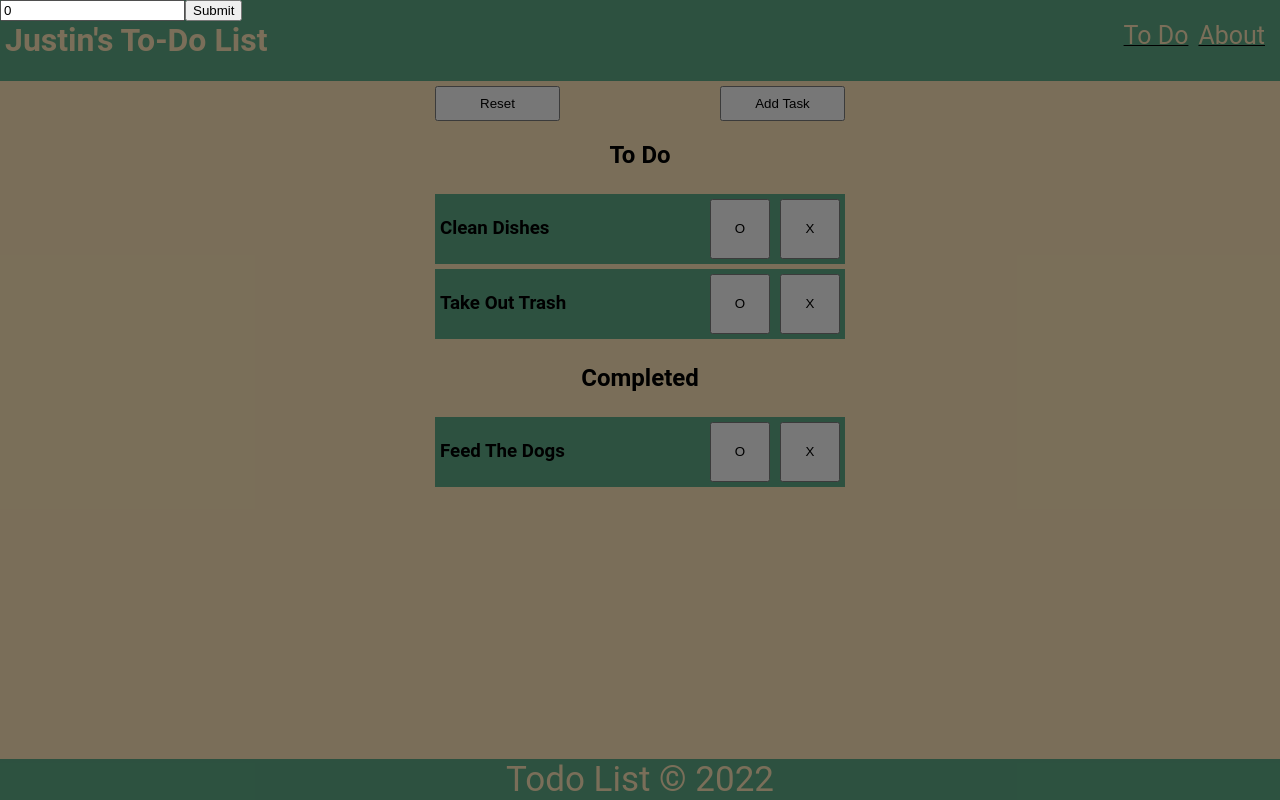
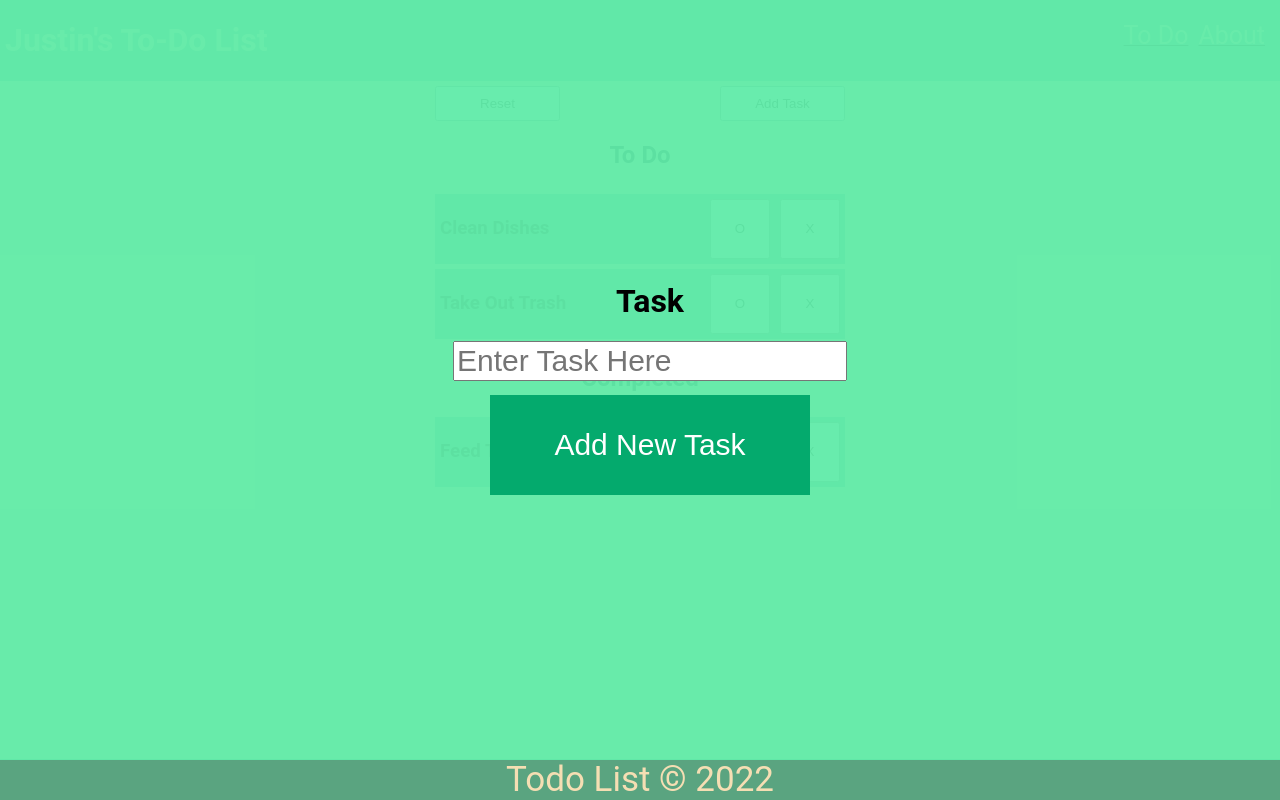
Before and after one commit to JustinMyerson/react-tasks-app, a React (Create React App) app: page /todos in a window 1280 px wide. Both pictures are taken after a click on the button "Add Task". Built offline with nearby package versions, Linux system fonts and the light colour scheme.

Commit message:
Add styling for add a task

```diff
--- a/src/Components/NewTodoForm/NewTodoForm.css
+++ b/src/Components/NewTodoForm/NewTodoForm.css
@@ -1,8 +1,37 @@
 .new-form-div {
+  display: flex;
+  flex-direction: column;
+  align-items: center;
+  justify-content: center;
   position: absolute;
   width: 100%;
-  height: 100%;
+  height: 92.5%;
   top: 0;
   left: 0;
-  background: rgba(0, 0, 0, 0.5);
+  background: rgba(97, 237, 170, 0.95);
+  padding: 10px;
 }
+
+.form {
+  display: flex;
+  flex-direction: column;
+  align-items: center;
+}
+
+.input-field {
+  margin-bottom: 10px;
+  font-size: 30px;
+}
+
+.submit-button {
+  background-color: #04aa6d;
+  border: none;
+  color: white;
+  padding: 8px 16px;
+  text-decoration: none;
+  margin: 4px 2px;
+  cursor: pointer;
+  width: 320px;
+  height: 100px;
+  font-size: 30px;
+}
--- a/src/Components/NewTodoForm/NewTodoForm.jsx
+++ b/src/Components/NewTodoForm/NewTodoForm.jsx
@@ -16,10 +16,16 @@ function AddTodoModal({ onAddNewTodo }) {
 
   return (
     <div className="new-form-div">
-      <form>
-        <input type="text" value={title} onChange={onTitleChange} />
-        <button type="submit" onClick={onFormSubmit}>
-          Submit
+      <form className="form">
+        <h1>Task</h1>
+        <input
+          className="input-field"
+          type="text"
+          placeholder="Enter Task Here"
+          onChange={onTitleChange}
+        />
+        <button className="submit-button" type="submit" onClick={onFormSubmit}>
+          Add New Task
         </button>
       </form>
     </div>
```
